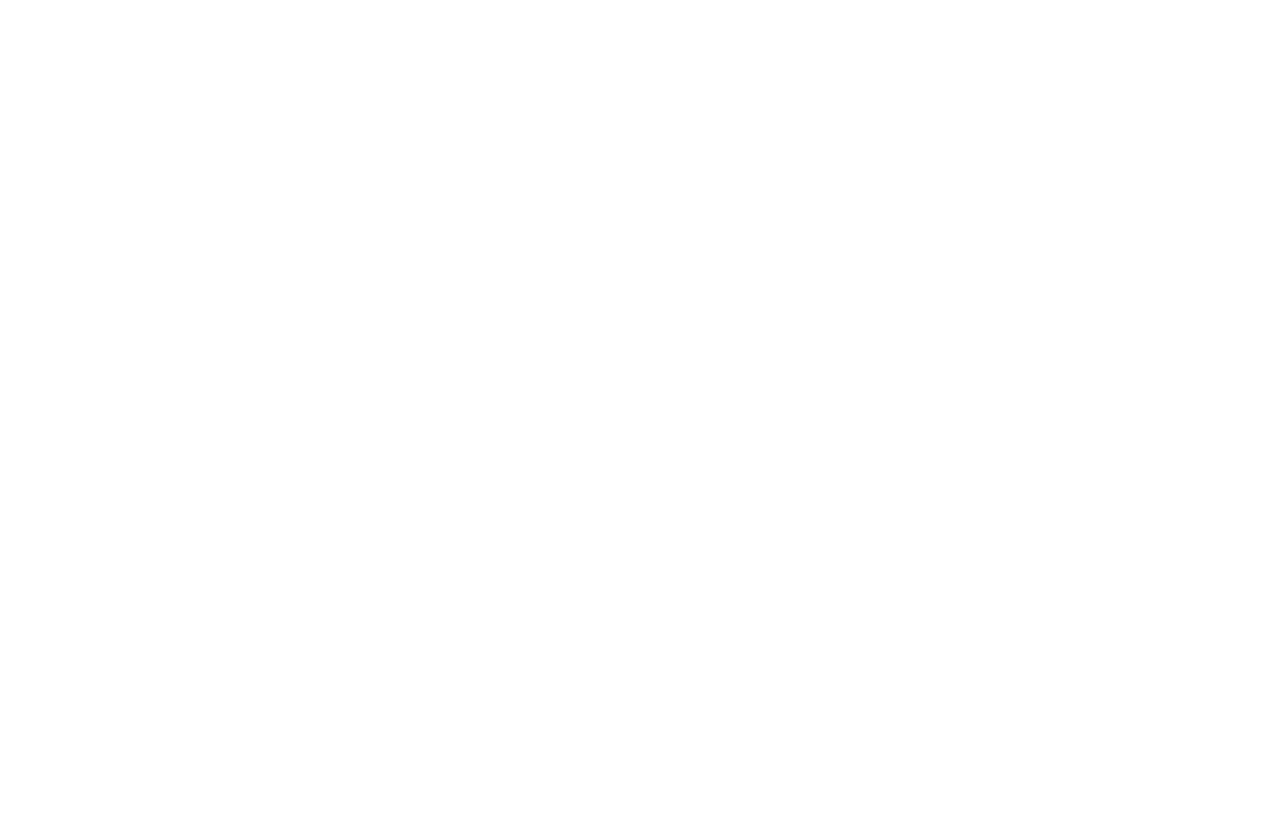
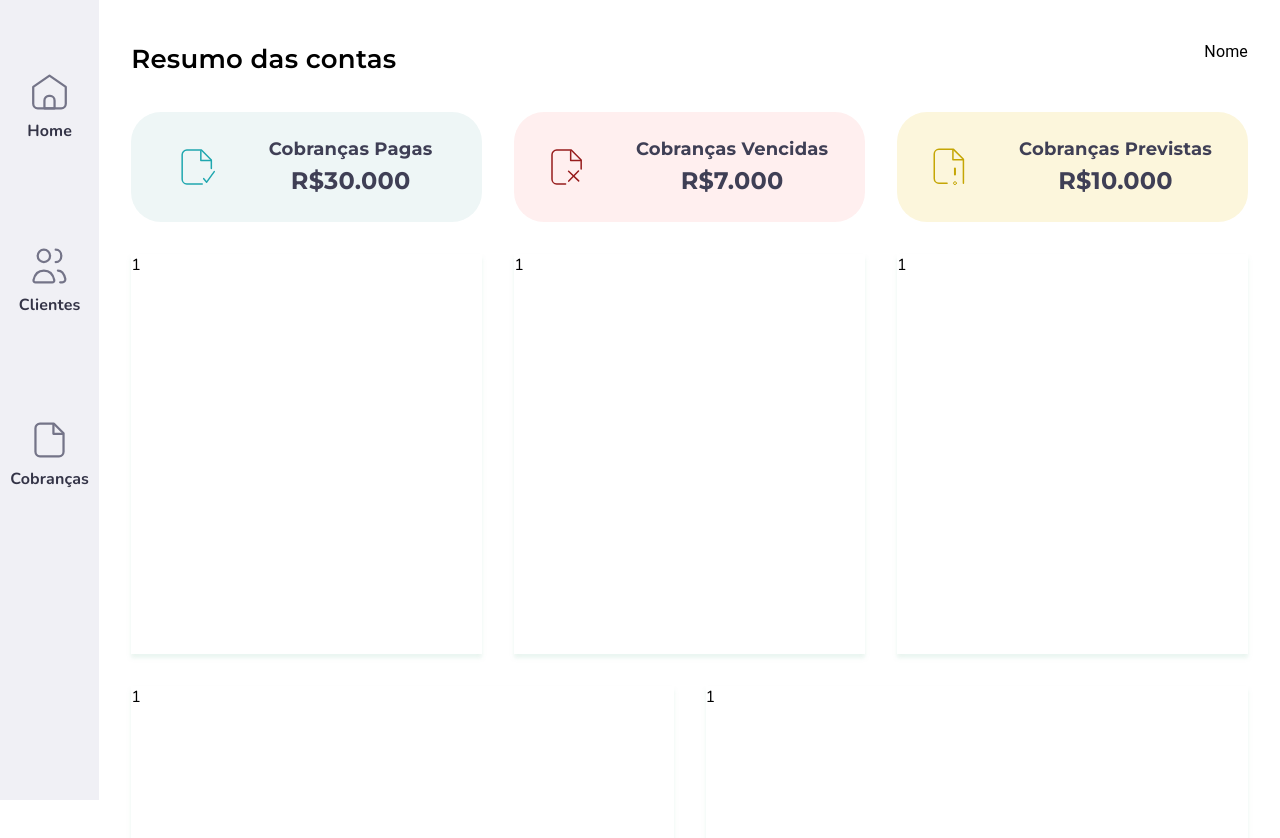
Before and after one commit to higorini/desafio-modulo-06-neurodevergentes-front, a React (Vite) app: page /home in a window 1280 px wide. Shown: the top 838 px of the page. Before the commit the page ends 800 px from the top, so only its background shows below. Built offline with nearby package versions, Linux system fonts and the light colour scheme.

Commit message:
Criação da estrutura da home, componentes do resumo da cobrança

```diff
--- /dev/null
+++ b/src/pages/Home/components/SummaryCharge/index.jsx
@@ -0,0 +1,44 @@
+import { Box, Stack, Typography } from "@mui/material";
+
+function SummaryCharge({ imageSrc, summaryText, summaryValue, bgColor }) {
+  return (
+    <Stack
+      alignItems="center"
+      direction="row"
+      justifyContent="center"
+      height="110px"
+      borderRadius="30px"
+      color="var(--gray-700)"
+      gap="54px"
+      sx={{
+        backgroundColor: `${bgColor}`,
+      }}
+    >
+      <img src={imageSrc} alt="" />
+      <Box textAlign="center">
+        <Typography
+          content="h3"
+          sx={{
+            fontFamily: "var(--font-title)",
+            fontSize: "var(--title-s)",
+            fontWeight: "700",
+          }}
+        >
+          {summaryText}
+        </Typography>
+        <Typography
+          content="strong"
+          sx={{
+            fontFamily: "var(--font-title)",
+            fontSize: "var(--title-l)",
+            fontWeight: "700",
+          }}
+        >
+          {summaryValue}
+        </Typography>
+      </Box>
+    </Stack>
+  );
+}
+
+export default SummaryCharge;
--- a/src/pages/Home/index.jsx
+++ b/src/pages/Home/index.jsx
@@ -1,12 +1,119 @@
+import { Box, Grid, Stack, Typography } from "@mui/material";
+import OverdueBill from "../../assets/icons/mainIcons/overdueBill.svg";
+import PaidBill from "../../assets/icons/mainIcons/paidBill.svg";
+import PendingBill from "../../assets/icons/mainIcons/pendingCharge.svg";
 import SideNavigation from "../../components/sideNavigation";
+import SummaryCharge from "./components/SummaryCharge";
 import "./style.css";
 
 function Home() {
   return (
-    <div>
+    <Stack width="100%" maxWidth="1440px" direction="row">
       <SideNavigation />
-      <h1>Home</h1>
-    </div>
+      <Stack
+        // alignItems="center"
+        width="100%"
+        sx={{
+          padding: "40px 32px 0 32px",
+        }}
+      >
+        <Stack height="72px" direction="row" justifyContent="space-between">
+          <Typography
+            component="h1"
+            sx={{
+              fontFamily: "var(--font-title)",
+              fontSize: "var(--title-xl)",
+            }}
+          >
+            Resumo das contas
+          </Typography>
+          <Box>
+            <Typography>Nome</Typography>
+          </Box>
+        </Stack>
+        <Grid container spacing={4}>
+          <Grid item xs={4}>
+            <SummaryCharge
+              imageSrc={PaidBill}
+              summaryText="Cobranças Pagas"
+              summaryValue="R$30.000"
+              bgColor="var(--seagreen-100)"
+            />
+          </Grid>
+          <Grid item xs={4}>
+            <SummaryCharge
+              imageSrc={OverdueBill}
+              summaryText="Cobranças Vencidas"
+              summaryValue="R$7.000"
+              bgColor="var(--ruby-100)"
+            />
+          </Grid>
+          <Grid item xs={4}>
+            <SummaryCharge
+              imageSrc={PendingBill}
+              summaryText="Cobranças Previstas"
+              summaryValue="R$10.000"
+              bgColor="var(--gold-100)"
+            />
+          </Grid>
+          <Grid item xs={4}>
+            <Box
+              // width="100%"
+              height="400px"
+              sx={{
+                boxShadow: "0px 4px 4px rgba(172, 217, 197, 0.25)",
+              }}
+            >
+              1
+            </Box>
+          </Grid>
+          <Grid item xs={4}>
+            <Box
+              // width="100%"
+              height="400px"
+              sx={{
+                boxShadow: "0px 4px 4px rgba(172, 217, 197, 0.25)",
+              }}
+            >
+              1
+            </Box>
+          </Grid>
+          <Grid item xs={4}>
+            <Box
+              // width="100%"
+              height="400px"
+              sx={{
+                boxShadow: "0px 4px 4px rgba(172, 217, 197, 0.25)",
+              }}
+            >
+              1
+            </Box>
+          </Grid>
+          <Grid item xs={6}>
+            <Box
+              // width="100%"
+              height="400px"
+              sx={{
+                boxShadow: "0px 4px 4px rgba(172, 217, 197, 0.25)",
+              }}
+            >
+              1
+            </Box>
+          </Grid>
+          <Grid item xs={6}>
+            <Box
+              // width="100%"
+              height="400px"
+              sx={{
+                boxShadow: "0px 4px 4px rgba(172, 217, 197, 0.25)",
+              }}
+            >
+              1
+            </Box>
+          </Grid>
+        </Grid>
+      </Stack>
+    </Stack>
   );
 }
 
--- a/src/routes.jsx
+++ b/src/routes.jsx
@@ -4,7 +4,7 @@
 import SignUp from "./pages/SignUp";
 
 function ProtectedRoutes(redirectTo) {
-  const token = false;
+  const token = true;
 
   return token ? <Outlet /> : <Navigate to={redirectTo} />;
 }
```
Also changed, not shown: src/pages/Home/structure.md (added, +17 -0 lines).
